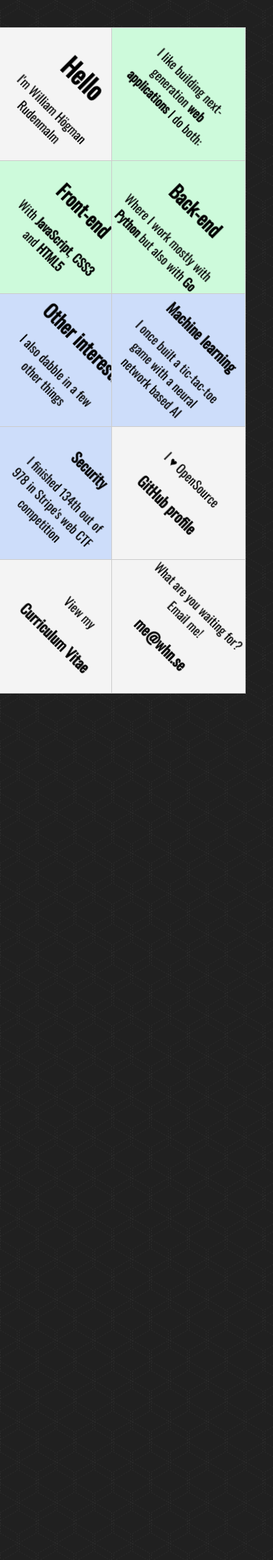
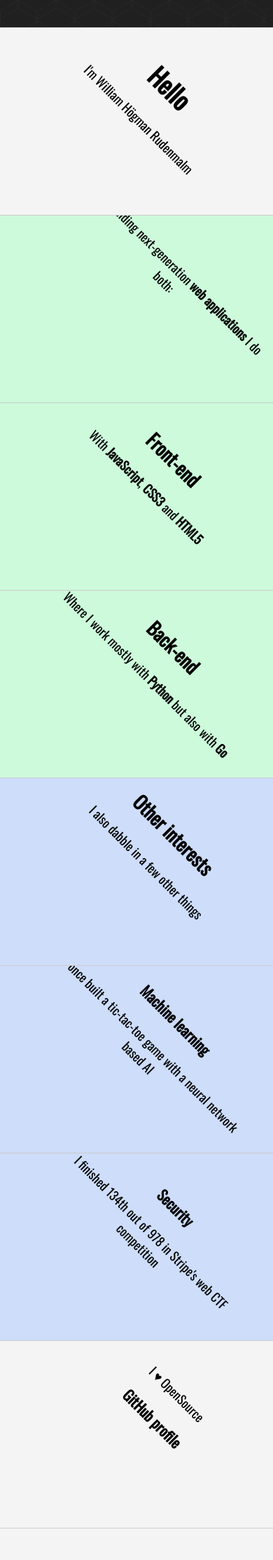
Before and after one commit to williamhogman/williamhogman.github.com, a Jekyll site: the page built from hireme.html, in a window 390 px wide. Shown: the top 2229 px of the page at 70% size. Built offline with Jekyll 4.4.1, drawn with Linux system fonts in a browser that asks for light colours; Markdown is read by kramdown in place of the engine named in the settings; before the commit the page ends 1030 px from its top, so only the background shows below that.

Commit message:
fixed mobile support for hireme/

```diff
--- a/css/diamonds.css
+++ b/css/diamonds.css
@@ -141,7 +141,19 @@ a {
   /* line 78, ../sass/screen.scss */
   .diamonds > li {
     margin-right: 0;
-    width: 160px;
+    width: 100%;
+    display: block;
+  }
+
+  .diamond {
+      width: 100% !important;
+      height: auto !important;
+  }
+
+  .diamond .content {
+      display: block !important;
+      margin: 10% auto;
+      width: 100% !important;
   }
 }
 /* line 88, ../sass/screen.scss */
```
